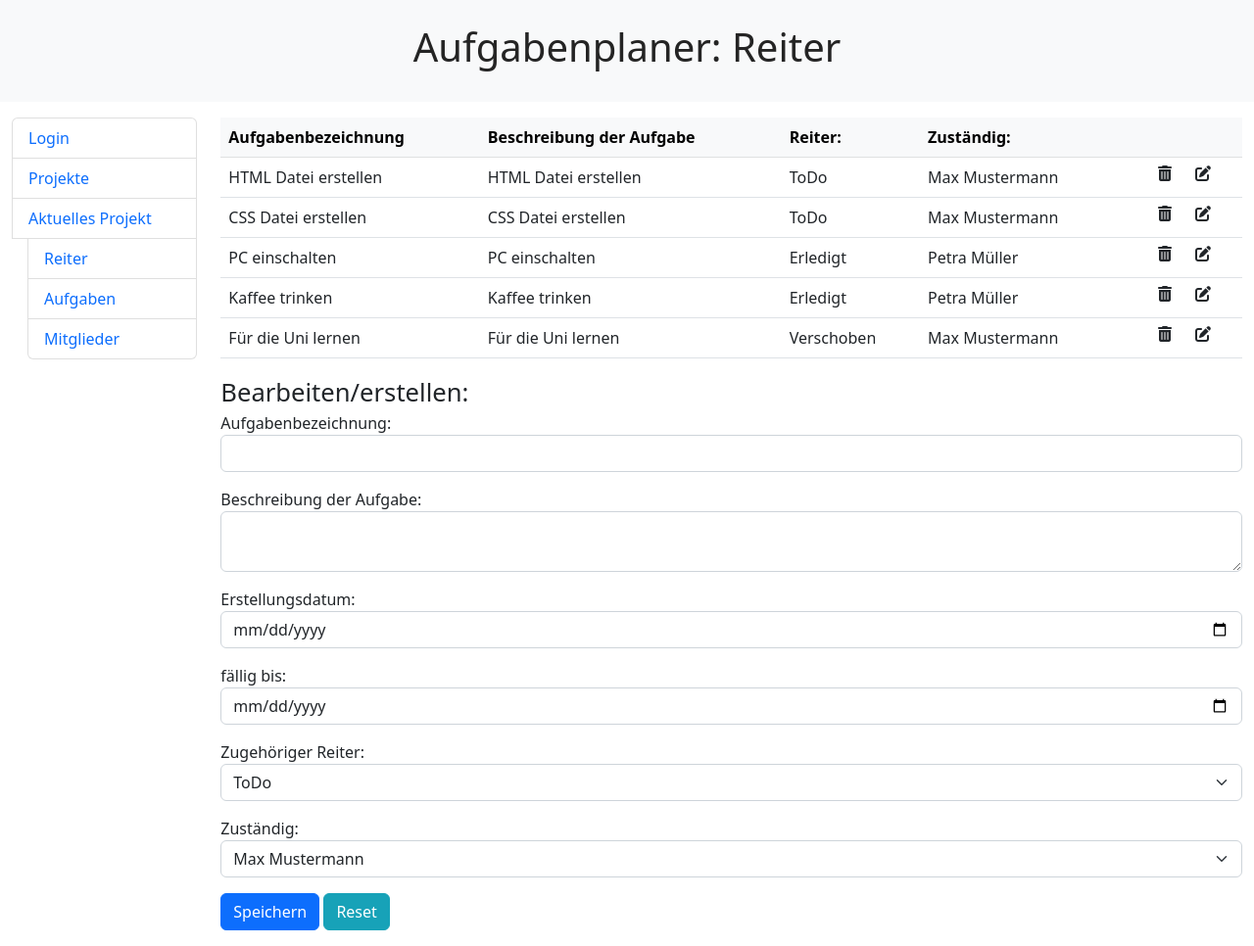
After one commit to kilianbartz/Webentwicklung, a PHP site: page /aufgaben.php in a window 1280 px wide. The commit adds this page. Shown: the whole page at 98% size. Run offline with PHP 8.4, Linux system fonts and the light colour scheme.

Commit message:
Neue Masken mit PHP Arrays (Übung 3, Aufgabe 2)

```diff
--- /dev/null
+++ b/aufgaben.php
@@ -0,0 +1,128 @@
+<!DOCTYPE html>
+<html lang="en">
+<head>
+    <meta charset="UTF-8">
+    <link href="https://cdn.jsdelivr.net/npm/bootstrap@5.2.2/dist/css/bootstrap.min.css" rel="stylesheet" integrity="sha384-Zenh87qX5JnK2Jl0vWa8Ck2rdkQ2Bzep5IDxbcnCeuOxjzrPF/et3URy9Bv1WTRi" crossorigin="anonymous">
+    <link rel="stylesheet" href="https://cdnjs.cloudflare.com/ajax/libs/font-awesome/6.2.1/css/all.min.css">
+    <title>Title</title>
+    <style>
+        h1 {
+            text-align: center;
+            color: #242424;
+            width: 100%;
+        }
+        #title {
+            padding: 1.5rem;
+        }
+        .indented {
+            margin-left: 1em;
+        }
+        a {
+            text-decoration: none;
+        }
+        label.big {
+            font-size: 1.6rem;
+        }
+        .button-group {
+            margin-top: 1em;
+        }
+        .form-group, .form-check, .btn {
+            margin-bottom: 1em;
+        }
+        i {
+            margin-right: 1.5em;
+            float: right;
+        }
+
+    </style>
+</head>
+<body>
+<div class="bg-light mb-3" id="title">
+    <h1>Aufgabenplaner: Reiter</h1>
+</div>
+<div class="container-fluid">
+    <div class="row">
+        <div class="col-2">
+            <ul class="list-group">
+                <li class="list-group-item"><a href="#">Login</a></li>
+                <li class="list-group-item"><a href="#">Projekte</a></li>
+                <li class="list-group-item"><a href="#">Aktuelles Projekt</a></li>
+                <li class="list-group-item indented"><a href="#">Reiter</a></li>
+                <li class="list-group-item indented"><a href="#">Aufgaben</a></li>
+                <li class="list-group-item indented"><a href="#">Mitglieder</a></li>
+            </ul>
+        </div>
+        <div class="col">
+            <div>
+                <table class="table">
+                    <thead class="table-light">
+                        <tr>
+                            <th scope="col">
+                                Aufgabenbezeichnung
+                            </th>
+                            <th scope="col">
+                                Beschreibung der Aufgabe
+                            </th>
+                            <th>Reiter:</th>
+                            <th>Zuständig:</th>
+                            <th></th>
+                        </tr>
+                    </thead>
+                    <tbody>
+                    <?php
+                        require "data.php";
+                        foreach($todos as $row){
+                            echo "<tr><td>".$row['text']."</td><td>".$row['beschreibung']."</td><td>".$reiter[$row["reiterid"]]["name"]."</td><td>".$mitglieder[$row["userid"]]["name"]."</td><td><i class='fa-solid fa-pen-to-square'></i><i class='fa-solid fa-trash-can'></i></td></tr>";
+                        }
+                    ?>
+                    </tbody>
+                </table>
+            </div>
+            <form action="">
+                <label for="project" class="big">Bearbeiten/erstellen:</label>
+                <div class="form-group">
+                    <label for="name">Aufgabenbezeichnung:</label>
+                    <input type="text" class="form-control" id="name">
+                </div>
+                <div class="form-group">
+                    <label for="beschreibung">Beschreibung der Aufgabe:</label>
+                    <textarea id="beschreibung" class="form-control"></textarea>
+                </div>
+                <div class="form-group">
+                    <label for="erstellung">Erstellungsdatum:</label>
+                    <input type="date" class="form-control" id="erstellung">
+                </div>
+                <div class="form-group">
+                    <label for="faellig">fällig bis:</label>
+                    <input type="date" class="form-control" id="faellig">
+                </div>
+                <div class="form-group">
+                    <label for="reiter">Zugehöriger Reiter:</label>
+                    <select name="reiter" id="reiter" class="form-select">
+                        <?php
+                            foreach($reiter as $id => $row){
+                                echo "<option value='$id'>".$row["name"]."</option>";
+                            }
+                        ?>
+                    </select>
+                </div>
+                <div class="form-group">
+                    <label for="zust">Zuständig:</label>
+                    <select name="zust" id="zust" class="form-select">
+                        <?php
+                            foreach($mitglieder as $id => $row){
+                                echo "<option value='$id'>".$row["name"]."</option>";
+                            }
+                        ?>
+                    </select>
+                </div>
+                <div class="button-group">
+                    <button class="btn btn-primary" type="submit">Speichern</button>
+                    <button class="btn btn-primary" style="background: #17a2b8; border: 1px solid #17a2b8;" type="reset">Reset</button>
+                </div>
+            </form>
+        </div>
+    </div>
+</div>
+</body>
+</html>
--- /dev/null
+++ b/data.php
@@ -0,0 +1,55 @@
+<?php
+    $mitglieder = [
+        [
+            "username" => "max",
+            "name" => "Max Mustermann",
+            "email" => "max@mustermann.de",
+            "projektid" => 1,
+        ],[
+            "username" => "petra",
+            "name" => "Petra Müller",
+            "email" => "petra@mueller.de",
+            "projektid" => 2,
+        ],
+    ];
+    $todos = [
+        [
+            "reiterid" => 0,
+            "text" => "HTML Datei erstellen",
+            "beschreibung" => "HTML Datei erstellen",
+            "userid" => 0
+        ],[
+            "reiterid" => 0,
+            "text" => "CSS Datei erstellen",
+            "beschreibung" => "CSS Datei erstellen",
+            "userid" => 0
+        ],[
+            "reiterid" => 1,
+            "text" => "PC einschalten",
+            "beschreibung" => "PC einschalten",
+            "userid" => 1
+        ],[
+            "reiterid" => 1,
+            "text" => "Kaffee trinken",
+            "beschreibung" => "Kaffee trinken",
+            "userid" => 1,
+        ],[
+            "reiterid" => 2,
+            "text" => "Für die Uni lernen",
+            "beschreibung" => "Für die Uni lernen",
+            "userid" => 0
+        ],
+    ];
+    $reiter =
+    [
+        [
+            "name" => "ToDo",
+            "beschreibung" => "Dinge die erledigt werden müssen"
+        ],[
+            "name" => "Erledigt",
+            "beschreibung" => "Dinge die erledigt sind"
+        ],[
+            "name" => "Verschoben",
+            "beschreibung" => "Dinge die später erledigt werden"
+        ],
+    ];
--- a/projekte.html
+++ b/projekte.html
@@ -33,7 +33,7 @@
 </head>
 <body>
     <div class="bg-light mb-3" id="title">
-        <h1>Aufgabenplaner: Todos (Aktuelles Projekt)</h1>
+        <h1>Aufgabenplaner: Projekte</h1>
     </div>
     <div class="container-fluid">
         <div class="row">
```
Also changed, not shown: mitglieder.php (added, +108 -0 lines), reiter.php (added, +98 -0 lines), todos.php (renamed from todos.html, +14 -23 lines).
